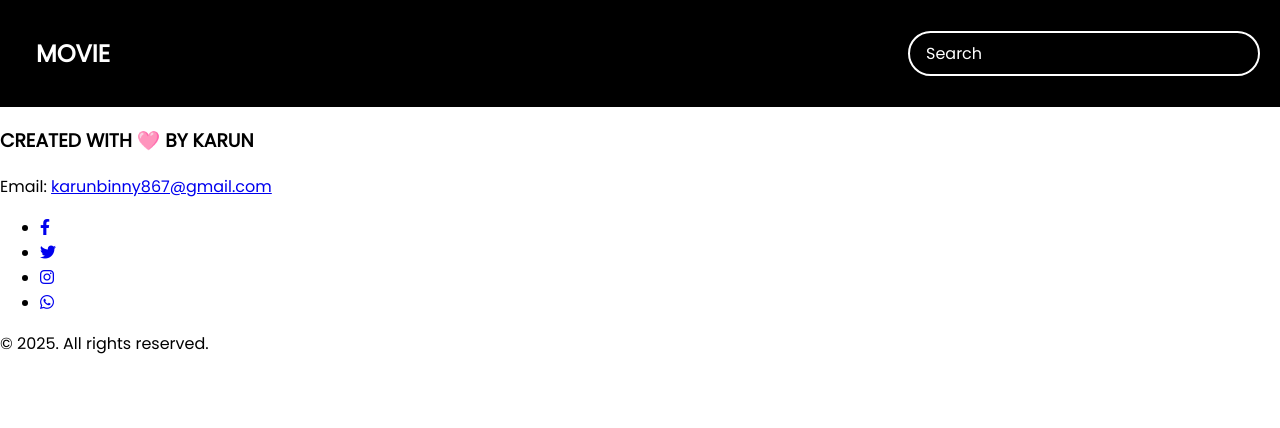
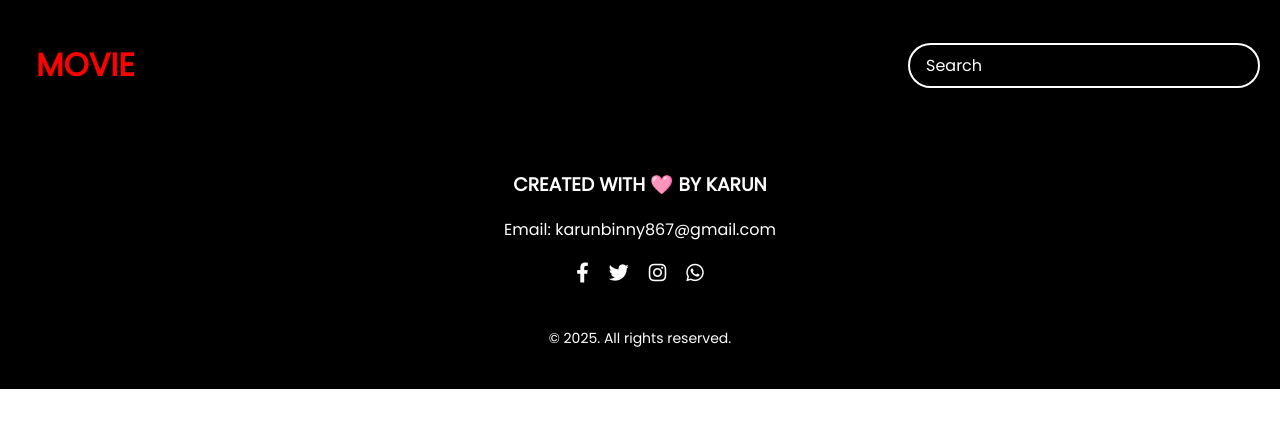
Before and after one commit to lykanranger/movies, a plain HTML site: page index.html in a window 1280 px wide. Drawn offline with Linux system fonts and the light colour scheme; no server answers.

Commit message:
Update style.css
Updated css for footer - social links, copyrights and ownership.

```diff
--- a/style.css
+++ b/style.css
@@ -27,9 +27,9 @@ header {
 }
 
 .logo {
-  color: #fff;
+  color: #ff0000;
   margin-left: 1rem;
-  font-size: 1.5rem;
+  font-size: rem;
   font-weight: bold;
 }
 
@@ -159,7 +159,7 @@ main {
     align-items: center;
   }
   .logo {
-    font-size: 1.2rem;
+    font-size: 2rem;
     margin: 0;
   }
   .search {
@@ -168,3 +168,60 @@ main {
     margin: 0 auto;
   }
 }
+
+#footer {
+  background-color: #000000;
+  padding: 20px;
+}
+
+.footer-column {
+    text-align: center;
+    margin-bottom: 20px;
+}
+
+.footer-column a, h3, p {
+    color: #ffffff;
+    text-decoration: none;
+}
+
+.social-links {
+    justify-content: center;
+    padding: 0;
+    margin: 0;
+    list-style: none;
+    display: flex;
+    gap: 20px;
+}
+
+.social-links a {
+    font-size: 20px;
+    color: #ffffff;
+}
+
+.social-links a:hover .fa-facebook-f {
+    color: #3b5998;
+}
+
+.social-links a:hover .fa-twitter {
+    color: #1da1f2;
+}
+
+.social-links a:hover .fa-instagram {
+    color: #e1306c;
+}
+
+.fa-whatsapp:hover {
+    color: #25D366;
+}
+
+.copyright {
+    text-align: center;
+    padding: 20px;
+    background-color: #000000;
+    color: #ffffff;
+}
+
+.copyright p {
+    font-size: 14px;
+    margin: 0;
+}
```
